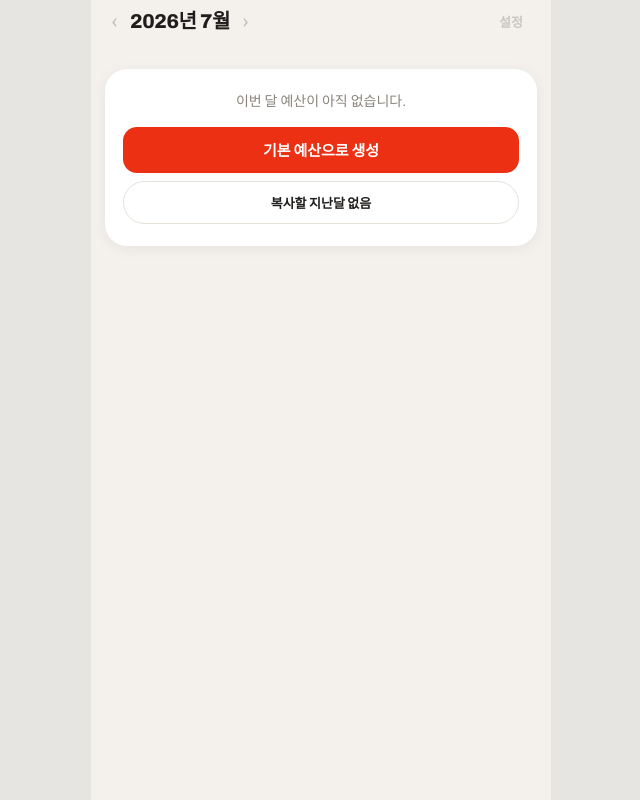
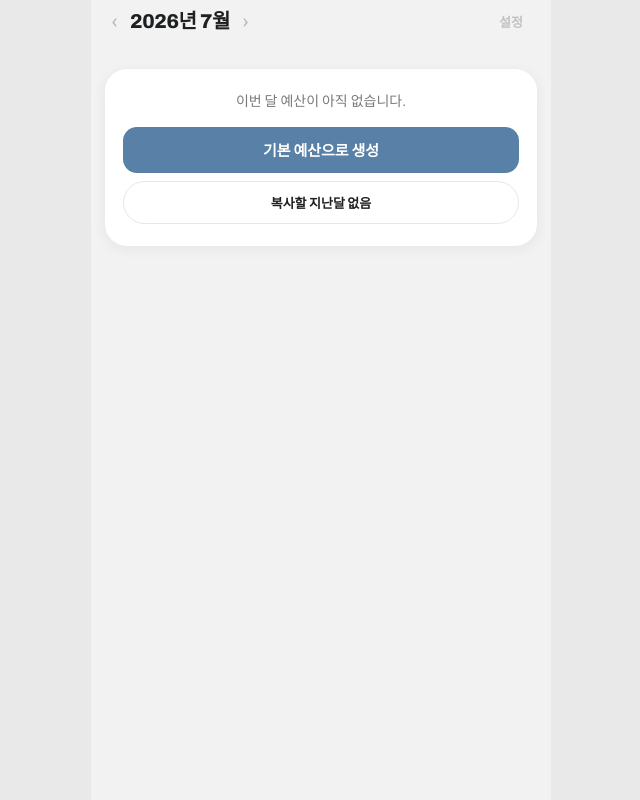
Before and after one commit to ohy9205/budget-balance, a React (Vite) app: page / in a window 1280 px wide. Shown: the whole page, without its empty margins (319-959 px from the left). Built offline with nearby package versions, Linux system fonts and the light colour scheme.

Commit message:
feat: color 변경, 추가모달 금액 입력을 input으로 받도록 수정

```diff
--- a/src/components/QuickExpenseForm.tsx
+++ b/src/components/QuickExpenseForm.tsx
@@ -1,4 +1,4 @@
-import { useId, useMemo, useState } from "react";
+import { useEffect, useId, useMemo, useRef, useState } from "react";
 import type { BudgetCategory, Expense, PaymentMethod } from "../types";
 import type { NewExpenseInput } from "../context/BudgetContext";
 import { Modal } from "./Modal";
@@ -16,9 +16,17 @@ interface QuickExpenseFormProps {
   onClose: () => void;
 }
 
-const KEYS = ["1", "2", "3", "4", "5", "6", "7", "8", "9", "00", "0", "⌫"] as const;
+const MAX_AMOUNT_DIGITS = 9;
 
-/** 숫자 키패드 기반 지출 입력 하단 시트(추가·수정 공용). */
+/** 입력 문자열에서 숫자만 남기고 앞자리 0과 자릿수 초과분을 정리한다. */
+function toAmountDigits(raw: string) {
+  return raw
+    .replace(/\D/g, "")
+    .replace(/^0+(?=\d)/, "")
+    .slice(0, MAX_AMOUNT_DIGITS);
+}
+
+/** 지출 입력 하단 시트(추가·수정 공용). 금액은 디바이스 숫자 키보드로 입력한다. */
 export function QuickExpenseForm({
   categories,
   defaultCategoryId,
@@ -53,17 +61,19 @@ export function QuickExpenseForm({
     sortedCategories.find((c) => c.id === categoryId)?.name ?? "";
   const amountValue = parseInt(amount || "0", 10);
 
-  const press = (key: string) => {
-    if (key === "⌫") {
-      setAmount((a) => a.slice(0, -1));
-      return;
-    }
-    setAmount((a) => {
-      if (a.replace(/^0+/, "").length >= 9) return a; // 9자리 초과 방지
-      if (a === "" && key === "00") return a;
-      return a + key;
+  const amountInputRef = useRef<HTMLInputElement>(null);
+
+  // Modal이 마운트 직후 패널로 포커스를 옮기므로, 그 뒤에 금액 입력으로 되돌린다.
+  useEffect(() => {
+    const id = requestAnimationFrame(() => {
+      const input = amountInputRef.current;
+      if (!input) return;
+      input.focus();
+      const end = input.value.length;
+      input.setSelectionRange(end, end);
     });
-  };
+    return () => cancelAnimationFrame(id);
+  }, []);
 
   const save = () => {
     if (!amountValue || amountValue <= 0) return;
@@ -90,9 +100,26 @@ export function QuickExpenseForm({
           </button>
         </div>
 
-        <div className="amount-display" aria-live="polite">
-          <span className="amount-num">{amountValue.toLocaleString("ko-KR")}</span>
-          <span className="amount-won"> 원</span>
+        <div className="amount-display">
+          <input
+            ref={amountInputRef}
+            className="amount-input"
+            type="text"
+            inputMode="numeric"
+            enterKeyHint="done"
+            autoComplete="off"
+            aria-label="금액"
+            placeholder="0"
+            value={amount === "" ? "" : Number(amount).toLocaleString("ko-KR")}
+            onChange={(e) => setAmount(toAmountDigits(e.target.value))}
+            onKeyDown={(e) => {
+              if (e.key === "Enter") {
+                e.preventDefault();
+                save();
+              }
+            }}
+          />
+          <span className="amount-won">원</span>
         </div>
 
         <div className="pay-row" role="radiogroup" aria-label="결제수단">
@@ -128,20 +155,6 @@ export function QuickExpenseForm({
           ))}
         </div>
 
-        <div className="keypad">
-          {KEYS.map((key) => (
-            <button
-              key={key}
-              type="button"
-              className="key"
-              aria-label={key === "⌫" ? "지우기" : key}
-              onClick={() => press(key)}
-            >
-              {key}
-            </button>
-          ))}
-        </div>
-
         <div className="sheet-actions">
           {editing && onRequestDelete && (
             <button
--- a/src/index.css
+++ b/src/index.css
@@ -1,36 +1,82 @@
 /* Budget Mobile "Soft" — 둥근 모서리·그림자 디자인 시스템 구현.
-   Archivo 서체, 라운드 카드, 그림자 계층, 강조색 #ec3013.
-   원본: Claude Design 프로토타입 "Budget Mobile Soft.dc.html". */
+   Archivo 서체, 라운드 카드, 그림자 계층, 강조색 #5980a6.
+   원본: Claude Design 프로토타입 "Budget Mobile Soft.dc.html".
+   팔레트: Claude Design "Industry" 디자인 시스템(foundations/color.html)에서 가져옴. */
 @import url("https://fonts.googleapis.com/css2?family=Archivo:wght@400;600;800&display=swap");
 
 :root {
-  --bg: #f4f1ed;
-  --frame: #e7e5e2;
+  /* ── Industry 팔레트 (원본 그대로) ─────────────────────────
+     역할색 + 100(밝음)~900(어두움) 톤 램프. 아래의 앱 토큰은
+     전부 이 값을 참조한다. 색을 바꿀 때는 여기만 고친다. */
+  --color-bg: #f2f2f3;
+  --color-surface: #e9e9ea;
+  --color-text: #1d1f20;
+  --color-accent: #5980a6;
+  --color-accent-2: #728fab;
+
+  --color-neutral-100: #f5f5f8;
+  --color-neutral-200: #e7e7ea;
+  --color-neutral-300: #d4d4d7;
+  --color-neutral-400: #b7b7ba;
+  --color-neutral-500: #98989b;
+  --color-neutral-600: #7a7a7d;
+  --color-neutral-700: #5d5d60;
+  --color-neutral-800: #424244;
+  --color-neutral-900: #2b2b2d;
+
+  --color-accent-100: #eef6ff;
+  --color-accent-200: #d6ebff;
+  --color-accent-300: #b5d9fd;
+  --color-accent-400: #94bce3;
+  --color-accent-500: #749dc4;
+  --color-accent-600: #597ea3;
+  --color-accent-700: #416180;
+  --color-accent-800: #2c455d;
+  --color-accent-900: #1d2d3d;
+
+  --color-accent-2-100: #eef6ff;
+  --color-accent-2-200: #d6ebff;
+  --color-accent-2-300: #bdd8f2;
+  --color-accent-2-400: #9ebbd8;
+  --color-accent-2-500: #7e9cb8;
+  --color-accent-2-600: #627d98;
+  --color-accent-2-700: #486077;
+  --color-accent-2-800: #314457;
+  --color-accent-2-900: #1f2d3a;
+
+  /* 그림자에 쓰는 잉크 RGB — rgba()가 var(--color-text)를 못 받아서 따로 둔다 */
+  --ink-rgb: 29, 31, 32;
+  --accent-rgb: 89, 128, 166;
+
+  /* ── 앱 토큰 ──────────────────────────────────────────── */
+  --bg: var(--color-bg);
+  --frame: var(--color-surface);
+  /* 카드는 흰 면 + 그림자로 띄운다(Soft 규칙). 램프 최상단보다 한 단계 위 */
   --surface: #ffffff;
-  --ink: #201e1d;
-  --accent: #ec3013;
-  --accent-hover: #dd2b0f;
-  --accent-active: #ae1800;
-  --muted: #8a847c;
-  --muted-2: #a49e96;
-  --muted-3: #a49e96;
-  --faint: #c3bdb5;
-  --line: #f3efea;
-  --line-2: #e6e1db;
-  --track: #f0ece7;
-  --track-sm: #f0ece7;
+  --ink: var(--color-text);
+  --accent: var(--color-accent);
+  --accent-hover: var(--color-accent-600);
+  --accent-active: var(--color-accent-700);
+  --muted: var(--color-neutral-600);
+  --muted-2: var(--color-neutral-500);
+  --muted-3: var(--color-neutral-500);
+  --faint: var(--color-neutral-400);
+  --line: var(--color-neutral-100);
+  --line-2: var(--color-neutral-200);
+  --track: var(--color-neutral-200);
+  --track-sm: var(--color-neutral-200);
   --danger: #dc2626;
-  --shadow-lg: 0 12px 40px rgba(32, 30, 29, 0.28);
+  --shadow-lg: 0 12px 40px rgba(var(--ink-rgb), 0.28);
 
   /* 그림자 계층 — 보더 대신 깊이로 면을 구분한다 */
-  --soft-card: 0 3px 14px rgba(32, 30, 29, 0.06);
-  --soft-card-hi: 0 6px 22px rgba(32, 30, 29, 0.09);
-  --soft-chip: 0 1px 4px rgba(32, 30, 29, 0.06);
+  --soft-card: 0 3px 14px rgba(var(--ink-rgb), 0.06);
+  --soft-card-hi: 0 6px 22px rgba(var(--ink-rgb), 0.09);
+  --soft-chip: 0 1px 4px rgba(var(--ink-rgb), 0.06);
   --soft-danger-line: #f0b4ac;
-  --soft-field: #fbfaf8;
-  --soft-hover: #fbfaf8;
+  --soft-field: #fafafb;
+  --soft-hover: #fafafb;
 
-  /* 상태별 색 (프로토타입 meta()와 일치) */
+  /* 상태별 색 (프로토타입 meta()와 일치) — 신호등 의미색이라 팔레트 밖에 둔다 */
   --s-safe: #16a34a;
   --s-caution: #eab308;
   --s-warning: #f97316;
@@ -63,7 +109,7 @@ body {
 button {
   font-family: inherit;
   /* iOS Safari는 색을 지정하지 않은 버튼 글자를 시스템 파란색으로 그린다.
-     .cat-row / .section-head / .key처럼 배경이 투명한 버튼이 파랗게 보이던 원인. */
+     .cat-row / .section-head처럼 배경이 투명한 버튼이 파랗게 보이던 원인. */
   color: inherit;
 }
 
@@ -179,7 +225,7 @@ button {
   font-size: 19px;
   line-height: 1;
   padding: 7px 14px;
-  box-shadow: 0 3px 10px rgba(236, 48, 19, 0.28);
+  box-shadow: 0 3px 10px rgba(var(--accent-rgb), 0.28);
   cursor: pointer;
 }
 
@@ -332,7 +378,7 @@ button {
   font-weight: 700;
   font-size: 13px;
   letter-spacing: 0.02em;
-  color: #5c5750;
+  color: var(--color-neutral-700);
 }
 
 .section-note {
@@ -590,11 +636,11 @@ button {
 .backdrop {
   position: absolute;
   inset: 0;
-  background: rgba(32, 30, 29, 0.45);
+  background: rgba(var(--ink-rgb), 0.45);
 }
 
 .overlay.center .backdrop {
-  background: rgba(32, 30, 29, 0.5);
+  background: rgba(var(--ink-rgb), 0.5);
 }
 
 /* Modal이 감싸는 role="dialog" 래퍼. 폭을 지정하지 않으면 flex 아이템이
@@ -620,7 +666,7 @@ button {
   background: var(--bg);
   border: none;
   border-radius: 26px 26px 0 0;
-  box-shadow: 0 -8px 30px rgba(32, 30, 29, 0.18);
+  box-shadow: 0 -8px 30px rgba(var(--ink-rgb), 0.18);
   padding: 18px 16px 30px;
 }
 
@@ -631,7 +677,7 @@ button {
   width: 38px;
   height: 4px;
   border-radius: 999px;
-  background: #d8d2ca;
+  background: var(--color-neutral-300);
   margin: 0 auto 14px;
 }
 
@@ -672,22 +718,42 @@ button {
 }
 
 .amount-display {
+  display: flex;
+  align-items: baseline;
+  gap: 6px;
   background: var(--surface);
   border: none;
   border-radius: 16px;
-  box-shadow: 0 2px 10px rgba(32, 30, 29, 0.06);
+  box-shadow: 0 2px 10px rgba(var(--ink-rgb), 0.06);
   padding: 12px 18px;
-  text-align: right;
   margin-bottom: 12px;
 }
 
-.amount-num {
+/* 디바이스 숫자 키보드로 입력하는 금액 필드 */
+.amount-input {
+  flex: 1;
+  min-width: 0;
+  width: 100%;
+  border: none;
+  background: transparent;
+  color: var(--ink);
+  text-align: right;
   font-weight: 800;
   font-size: 28px;
   letter-spacing: -0.02em;
+  padding: 0;
+}
+
+.amount-input:focus {
+  outline: none;
+}
+
+.amount-input::placeholder {
+  color: var(--faint);
 }
 
 .amount-won {
+  flex: none;
   font-weight: 600;
   font-size: 14px;
   color: var(--muted);
@@ -701,9 +767,9 @@ button {
 
 .pay-btn {
   /* flex: 1; */
-  padding: 12px 14px;
+  padding: 10px 14px;
   border: 1.5px solid var(--line-2);
-  border-radius: 14px;
+  border-radius: 999px;
   background: var(--surface);
   color: var(--muted);
   font-weight: 700;
@@ -744,27 +810,6 @@ button {
   color: #fff;
 }
 
-.keypad {
-  display: grid;
-  grid-template-columns: repeat(3, 1fr);
-  gap: 8px;
-}
-
-.key {
-  background: var(--surface);
-  border: none;
-  border-radius: 14px;
-  box-shadow: var(--soft-chip);
-  font-weight: 700;
-  font-size: 20px;
-  padding: 12px 0;
-  cursor: pointer;
-}
-
-.key:active {
-  background: var(--track);
-}
-
 .sheet-actions {
   display: flex;
   gap: 8px;
@@ -797,7 +842,7 @@ button {
   font-weight: 700;
   font-size: 16px;
   padding: 15px 0;
-  box-shadow: 0 6px 18px rgba(236, 48, 19, 0.28);
+  box-shadow: 0 6px 18px rgba(var(--accent-rgb), 0.28);
   cursor: pointer;
 }
 
@@ -806,7 +851,7 @@ button {
 }
 
 .save-btn:disabled {
-  background: #d8d2ca;
+  background: var(--color-neutral-300);
   box-shadow: none;
   cursor: not-allowed;
 }
@@ -834,7 +879,7 @@ button {
   padding: 16px 20px;
   background: var(--surface);
   border-bottom: none;
-  box-shadow: 0 2px 10px rgba(32, 30, 29, 0.05);
+  box-shadow: 0 2px 10px rgba(var(--ink-rgb), 0.05);
   flex: none;
 }
 
@@ -854,7 +899,7 @@ button {
   font-weight: 700;
   font-size: 12px;
   letter-spacing: 0.02em;
-  color: #5c5750;
+  color: var(--color-neutral-700);
   margin-bottom: 12px;
 }
 
@@ -945,7 +990,7 @@ button {
   border: 1.5px solid var(--line-2);
   border-radius: 10px;
   background: var(--surface);
-  color: #5c5750;
+  color: var(--color-neutral-700);
   font-weight: 700;
   font-size: 15px;
   line-height: 1;
@@ -953,8 +998,8 @@ button {
 }
 
 .icon-sq:disabled {
-  border-color: #efe9e2;
-  color: #c9c5c2;
+  border-color: var(--color-neutral-200);
+  color: var(--color-neutral-400);
   cursor: default;
 }
 
@@ -969,7 +1014,7 @@ button {
   border: 1.5px solid var(--line-2);
   border-radius: 10px;
   background: var(--soft-field);
-  color: #5c5750;
+  color: var(--color-neutral-700);
   font-weight: 700;
   font-size: 12px;
   cursor: pointer;
@@ -981,8 +1026,8 @@ button {
 }
 
 .reset-btn:disabled {
-  border-color: #efe9e2;
-  color: #c9c5c2;
+  border-color: var(--color-neutral-200);
+  color: var(--color-neutral-400);
   cursor: default;
 }
 
@@ -1002,7 +1047,7 @@ button {
   font-weight: 700;
   font-size: 12px;
   line-height: 1;
-  box-shadow: 0 2px 6px rgba(32, 30, 29, 0.12);
+  box-shadow: 0 2px 6px rgba(var(--ink-rgb), 0.12);
   cursor: pointer;
 }
 
@@ -1052,7 +1097,7 @@ button {
 }
 
 .add-btn:disabled {
-  background: #d8d2ca;
+  background: var(--color-neutral-300);
   cursor: default;
 }
 
@@ -1107,7 +1152,7 @@ button {
   font-weight: 400;
   font-size: 13px;
   line-height: 1.5;
-  color: #605d5d;
+  color: var(--color-neutral-700);
   margin: 0 0 16px;
 }
 
```
Also changed, not shown: 1 other file (tests, documents, lock files or other folders).
